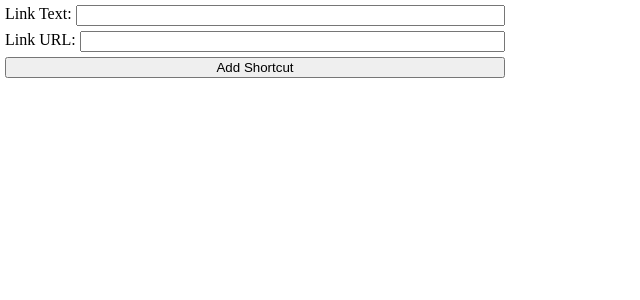
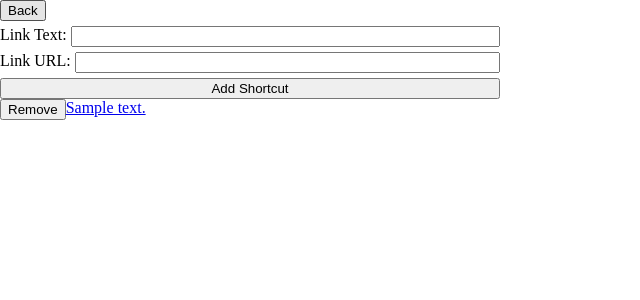
Before and after one commit to fazillatheef/homepage, a Flask app: page /add_shortcut in a window 1280 px wide. Shown: the top 300 px of the page, without its empty margins (0-640 px from the left). Run offline with Flask 3, Linux system fonts and the light colour scheme; tables that the repository leaves empty hold one stand-in row (values such as "Sample post"); parts of the project's set-up code (start-up, migrations or seed data) failed here and were passed over.

Commit message:
Added shortcuts

```diff
--- a/app.py
+++ b/app.py
@@ -41,17 +41,20 @@ with app.app_context():
 @app.route('/')
 def index():
     groups = Group.query.all()
-    return render_template('index.html', groups=groups)
+    shortcuts = Shortcut.query.all()
+    return render_template('index.html', groups=groups,shortcuts=shortcuts)
 
 @app.route('/edit')
 def index_edit():
     groups = Group.query.all()
-    return render_template('edit.html', groups=groups)
+    shortcuts = Shortcut.query.all()
+    return render_template('edit.html', groups=groups, shortcuts = shortcuts)
 
 @app.route('/add_shortcut', methods=['POST','GET'])
 def add_shortcut():
     if request.method == 'GET':
-        return render_template('add_shortcut.html')
+        shortcuts = Shortcut.query.all()
+        return render_template('add_shortcut.html',shortcuts=shortcuts)
     elif request.method == 'POST':
         text = request.form['text']
         url = request.form['url']
@@ -61,7 +64,21 @@ def add_shortcut():
         except:
             db.session.rollback()
             raise
-        return render_template('edit.html')
+        shortcuts = Shortcut.query.all()
+        return render_template('add_shortcut.html',shortcuts=shortcuts)
+
+@app.route('/remove_shortcut/<int:shortcut_id>', methods=['POST'])
+def remove_shortcut(shortcut_id):
+    try:
+        shortcut = Shortcut.query.get(shortcut_id)
+        db.session.delete(shortcut)
+        db.session.commit()
+    except:
+        db.session.rollback()
+        raise
+
+    shortcuts = Shortcut.query.all()
+    return render_template('add_shortcut.html',shortcuts=shortcuts)
 
 @app.route('/create_group', methods=['POST'])
 def create_group():
--- a/templates/add_shortcut.html
+++ b/templates/add_shortcut.html
@@ -6,7 +6,10 @@
 </head>
 
 <body>
-  <div class="card_content" style="width:500px;">
+  <div style="width:500px;">
+    <div class="each_link">
+      <button onclick="location.href='{{url_for('index_edit')}}';">Back</button>
+    </div>
     <form class="links" method="post" action="/add_shortcut">
       <div class="each_link">
         <label class="link_text" for="text">Link Text:&nbsp;</label>
@@ -19,6 +22,14 @@
 
       <input type="submit" value="Add Shortcut">
     </form>
+    <div class="each_link">
+      {% for shortcut in shortcuts %}
+      <form method="post" action="/remove_shortcut/{{ shortcut.id }}">
+        <input type="submit" value="Remove">
+      </form>
+      <a href="{{shortcut.url}}">{{shortcut.text}}</a>&nbsp;
+      {% endfor %}
+    </div>
   </div>
 </body>
 
--- a/templates/index.html
+++ b/templates/index.html
@@ -1,3 +1,4 @@
 {% extends "base_with_cards.html" %}
 {% block editButton %}<button onClick="location.href='{{url_for('index_edit')}}';">Edit</button>{% endblock %}
 {% block addlinks %}{% endblock %}
+{% block deleteShortcut scoped%}{% endblock %}
```
Also changed, not shown: templates/base.html (+8 -2 lines).
